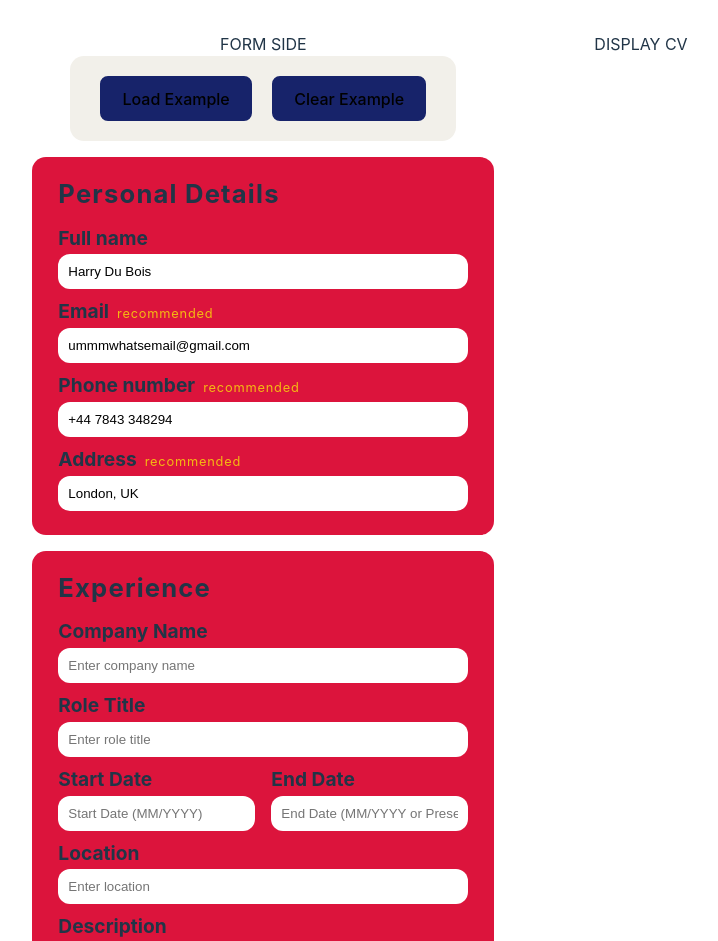
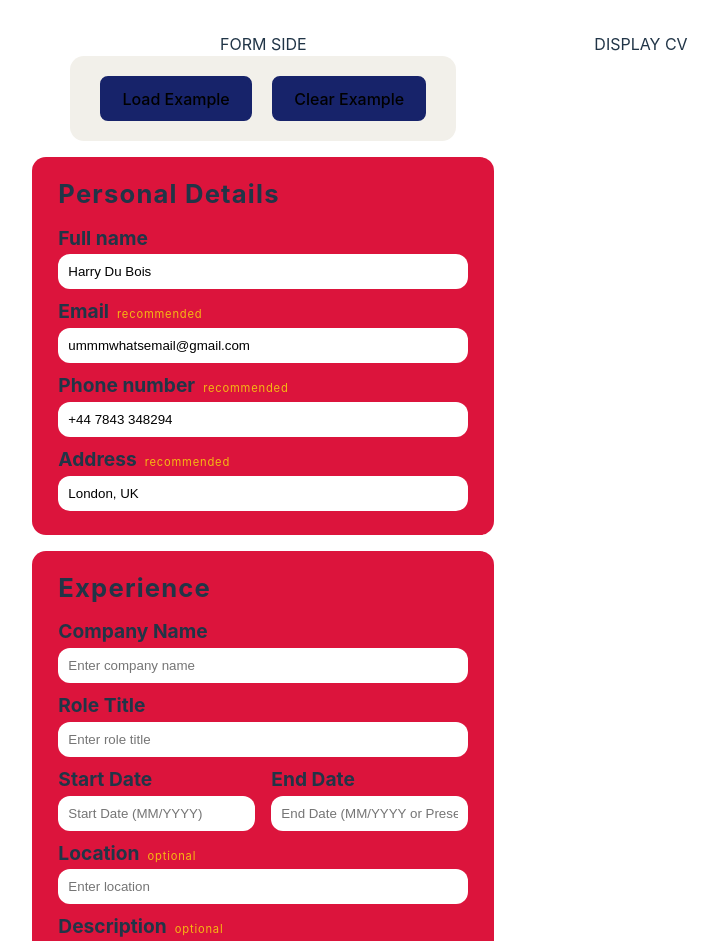
Before and after one commit to JHoldsworth23/cv-maker, a React (Vite) app: page / in a window 1280 px wide. Shown: the top 941 px of the page, without its empty margins (280-998 px from the left). Built offline with nearby package versions, Linux system fonts and the light colour scheme.

Commit message:
add optional attribute and parameter

```diff
--- a/src/components/experience/experience-form.jsx
+++ b/src/components/experience/experience-form.jsx
@@ -55,6 +55,7 @@ export default function ExperienceForm({
               value={location}
               onChange={onChange}
               data-info="location"
+              optional
             />
             <FormInput
               id="description"
@@ -64,6 +65,7 @@ export default function ExperienceForm({
               value={description}
               onChange={onChange}
               data-info="description"
+              optional
             />
 
             {/* ADD BUTTONS TO DELETE, SAVE AND CANCEL */}
--- a/src/components/form-input.jsx
+++ b/src/components/form-input.jsx
@@ -9,6 +9,7 @@ export default function FormInput({
     value,
     "data-info": info,
     recommended,
+    optional,
     onChange,
 }) {
     return (
@@ -16,6 +17,7 @@ export default function FormInput({
             <label htmlFor={id}>
                 {labelText}
                 {recommended && <span className="recommended">recommended</span>}
+                {optional && <span className="optional">optional</span>}
             </label>
             <input
               id={id}
--- a/src/styles/form-input.css
+++ b/src/styles/form-input.css
@@ -12,8 +12,8 @@ label {
     margin-bottom: 2px;
 }
 
-.recommended {
-    font-size: 0.8rem;
+.recommended, .optional {
+    font-size: 0.7rem;
     font-weight: 400;
     letter-spacing: 0.8px;
     color: yellow;
```
